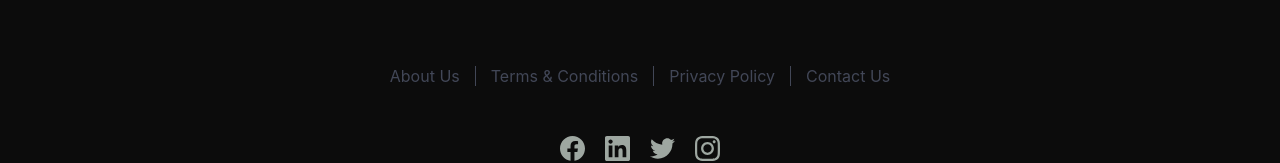
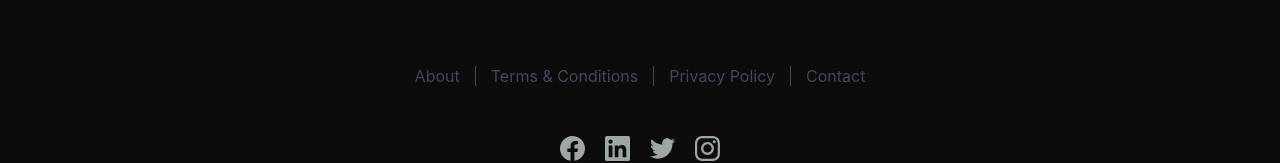
Before and after one commit to antoniomaia/nuture, a React (Create React App) app: page / in a window 1280 px wide. Shown: the part 2666-2829 px from the top of the page. Built offline with nearby package versions, Linux system fonts and the light colour scheme.

Commit message:
add email

```diff
--- a/src/components/footer/index.js
+++ b/src/components/footer/index.js
@@ -14,7 +14,7 @@ const Footer = () => {
 
       <ul className={styles.links}>
         <li>
-          <Link to={'/about'}>About Us </Link>
+          <Link to={'/about'}>About</Link>
         </li>
         <li>
           <Link to={'/terms-conditions'}>Terms & Conditions</Link>
@@ -23,7 +23,7 @@ const Footer = () => {
           <Link to={'/privacy-policy'}>Privacy Policy </Link>
         </li>
         <li>
-          <a href="mailto:theecologicalearth@gmail.com">Contact Us</a>
+          <a href="mailto:hello@ecological.earth">Contact</a>
         </li>
       </ul>
 
```
